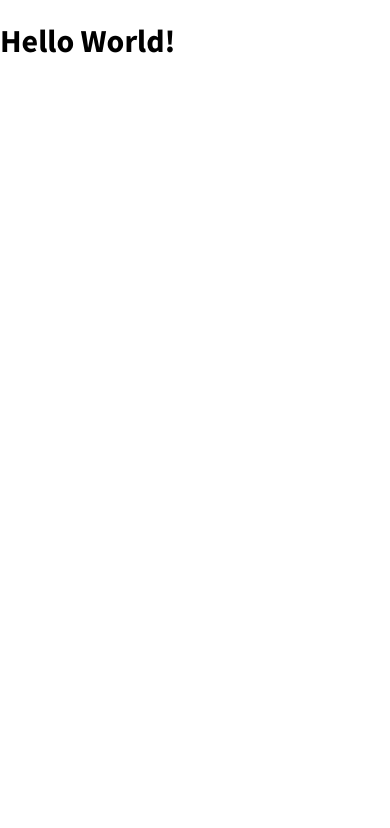
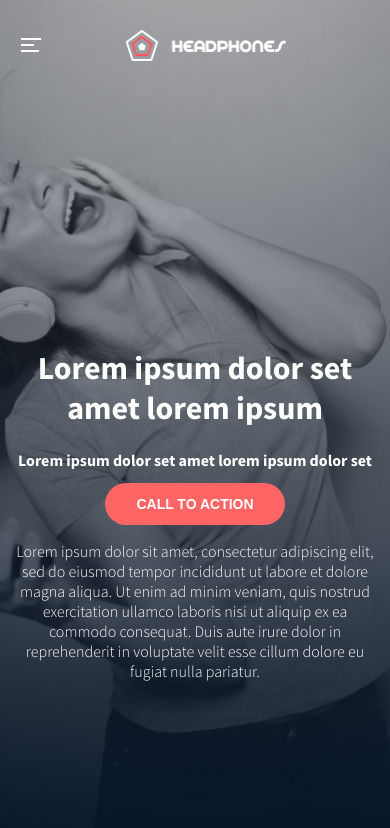
Before and after one commit to Zytronium/atlas-headphones, a website: page index.html in a window 390 px wide. Drawn offline with Linux system fonts and the light colour scheme.

Commit message:
Did most of the HTML and CSS for the header section. Not done with task 1 yet though

```diff
--- a/index.html
+++ b/index.html
@@ -11,7 +11,37 @@
 </head>
 <body>
 <header>
-    <h1>Hello World!</h1>
+    <!-- nav bar -->
+    <div class="header-bar-container">
+        <div class="menu-icon">
+            <span></span>
+            <span></span>
+            <span></span>
+        </div>
+        <div class="header-bar">
+            <img src="images/logo_headphones.png" alt="logo" width="161" height="32">
+            <nav id="nav-links">
+                <a class="nav-link">what we do</a>
+                <a class="nav-link">our results</a>
+                <a class="nav-link">contact us</a>
+            </nav>
+        </div>
+    </div>
+
+    <!-- header content -->
+    <div id="header-content">
+        <h1>Lorem ipsum dolor set amet lorem ipsum</h1>
+        <h2>Lorem ipsum dolor set amet lorem ipsum dolor set</h2>
+        <button>CALL TO ACTION</button>
+        <p>Lorem ipsum dolor sit amet, consectetur adipiscing elit, sed do
+            eiusmod tempor incididunt ut labore et dolore magna aliqua. Ut enim
+            ad minim veniam, quis nostrud exercitation ullamco laboris nisi ut
+            aliquip ex ea commodo consequat. Duis aute irure dolor in
+            reprehenderit in voluptate velit esse cillum dolore eu fugiat nulla
+            pariatur.</p>
+    </div>
+
+
 </header>
 <main></main>
 <footer></footer>
--- a/styles/desktop.css
+++ b/styles/desktop.css
@@ -1,4 +1,10 @@
 /* Desktop Device Styles */
 @media (min-width: 1025px) {
 
+    .header-bar-container {
+        width: 1000px;
+        margin-left: auto;
+        margin-right: auto;
+    }
+
 }
--- a/styles/mobile.css
+++ b/styles/mobile.css
@@ -1,4 +1,62 @@
 /* Mobile Device Styles */
 @media (max-width: 768px) {
 
+    header {
+        height: 869px;
+    }
+
+    .header-bar-container {
+        width: 100%;
+    }
+
+    .header-bar-container .menu-icon {
+        display: flex;
+        flex-direction: column;
+        gap: 4px;
+        margin-left: 21px;
+    }
+
+    .header-bar-container .menu-icon span {
+        background-color: white;
+        height: 2px;
+    }
+
+    .header-bar-container .menu-icon span:nth-child(1) {
+        width: 20px;
+    }
+
+    .header-bar-container .menu-icon span:nth-child(2) {
+        width: 13px;
+    }
+
+    .header-bar-container .menu-icon span:nth-child(3) {
+        width: 18px;
+    }
+
+    .header-bar {
+        margin-right: 21px;
+        /*
+           This keeps the logo centered, counteracting the
+           margin-left that keeps the menu icon 21px from
+           the left edge of the page. (This works on all
+           screen sizes; margin: auto will not work in this
+           context, because we're counteracting the margin
+           on a different element, whose placement affects
+           the placement of this element. )
+        */
+    }
+
+    .header-bar img {
+        margin: auto;
+    }
+
+    #nav-links {
+        display: none !important;
+    }
+
+    #header-content {
+        margin-top: 266px;
+        margin-bottom: 109px;
+    }
+
 }
--- a/styles/styles.css
+++ b/styles/styles.css
@@ -1,7 +1,90 @@
 /* Global Styles */
+:root {
+    --color-primary: #FF6565;
+}
+
 body {
     font-family: Source Sans Pro, 'Source Sans Pro', sans-serif;
     margin: 0;
+}
+
+header {
+    display: flex;
+    flex-direction: column;
+    align-items: center;
+    text-align: center;
+    background-image: url("../images/headphones_hero_1.jpg");
+    background-repeat: no-repeat;
+    background-size: cover;
+    background-position: center top;
+    min-height: 800px;
+    color: white;
+}
+
+.header-bar-container {
+    display: flex;
+    flex-direction: row;
+    justify-content: space-between;
+    align-items: center;
+    margin-top: 29px;
+}
+
+.header-bar {
+    display: flex;
+    flex-direction: row;
+    justify-content: space-between;
+    align-items: center;
+    margin: auto;
+    width: 100%;
+}
+
+.header-bar-container .menu-icon {
+    display: none;
+}
+
+.header-bar #nav-links {
+    display: flex;
+    flex-direction: row;
+    gap: 41px;
+}
+
+h1 {
+    font-weight: bold;
+    font-size: 32px;
+}
+
+h2 {
+    font-weight: bold;
+    font-size: 16px;
+}
+
+p {
+    font-size: 16px;
+    font-weight: 300;
+}
+
+a:hover {
+    color: var(--color-primary);
+    cursor: pointer;
+}
+
+#header-content {
+    margin: 312px 9px 115px 9px;
+    max-width: 637px;
+}
+
+button {
+    background-color: var(--color-primary);
+    border-radius: 30px;
+    border: none;
+    padding: 13px 31px;
+    color: white;
+    font-weight: bold;
+    font-size: 14px;
+}
+
+button:hover {
+    cursor: pointer;
 }
 
 /* Font Families */
--- a/styles/tablet.css
+++ b/styles/tablet.css
@@ -1,4 +1,10 @@
 /* Tablet Device Styles */
 @media (max-width: 1024px) {
 
+    .header-bar-container {
+        width: 633px;
+        margin-left: auto;
+        margin-right: auto;
+    }
+
 }
```
